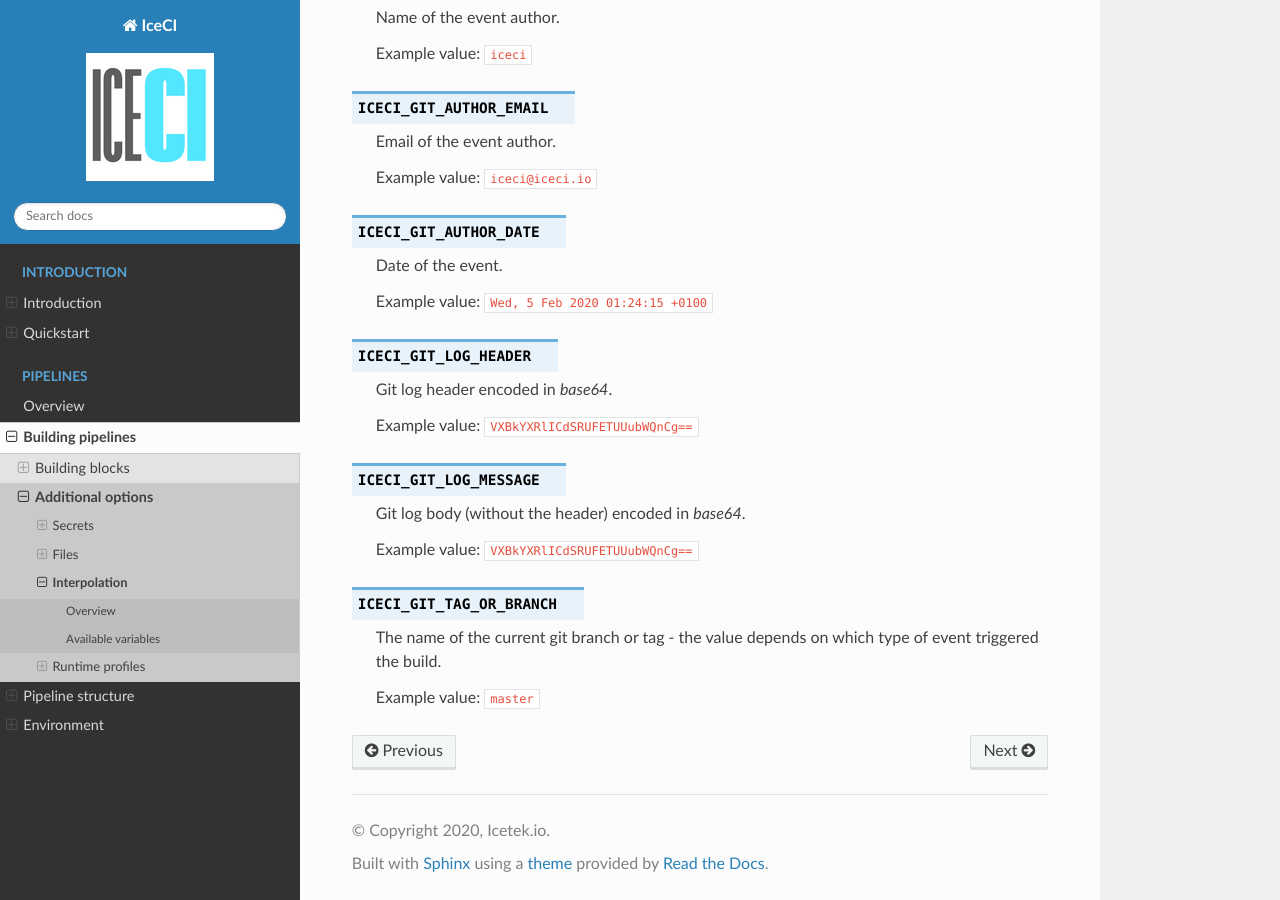
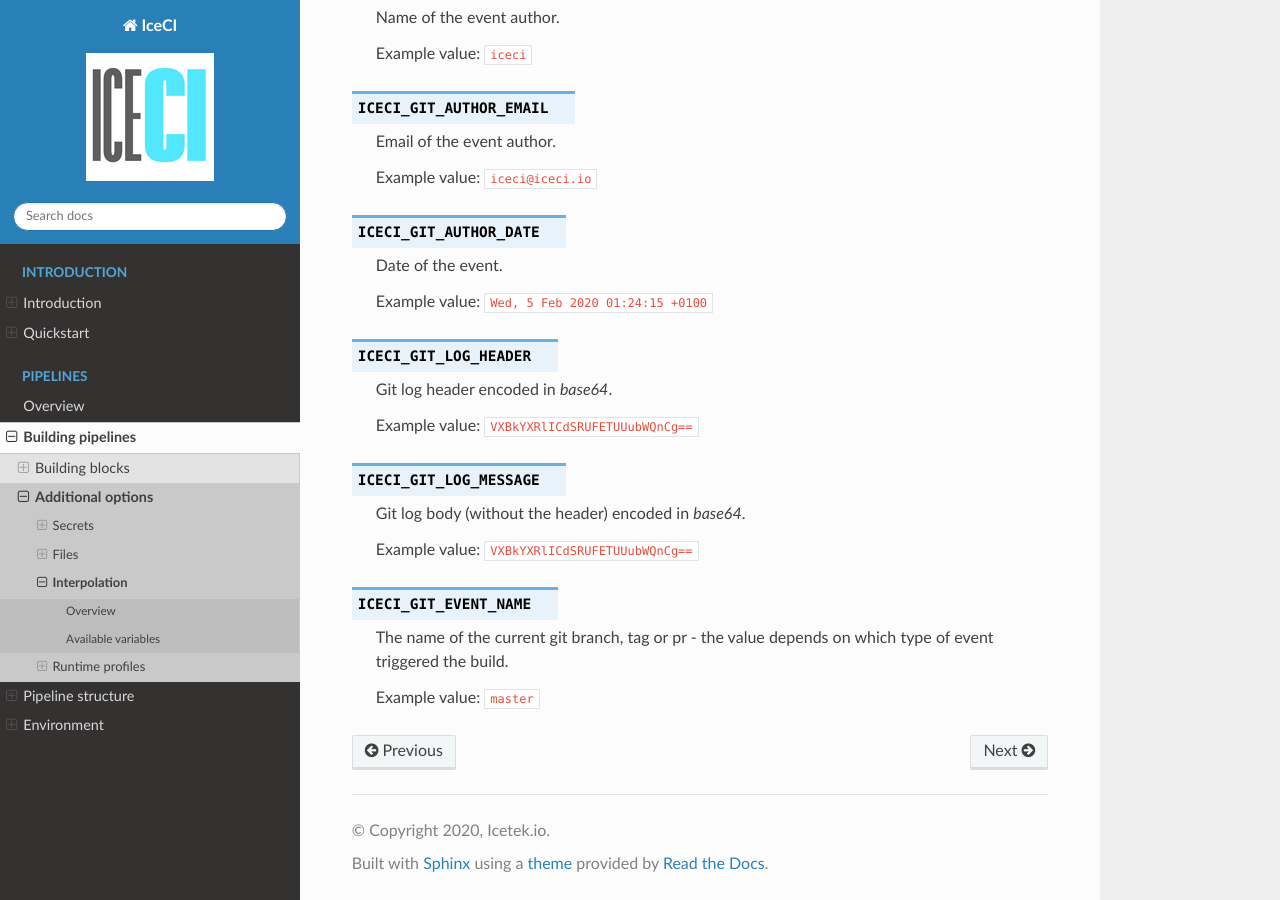
Before and after one commit to IceCI/Documentation, a Sphinx documentation site: the page built from source/pages/pipelines/building_template.rst, in a window 1280 px wide and 900 px high, scrolled down 1947 px. Built offline with Sphinx 7.4.7 and the Read the Docs theme 2.0.0, drawn with Linux system fonts in a browser that asks for light colours.

Commit message:
Updated variable name, updated manifest file (#20)

```diff
--- a/source/pages/pipelines/building_template.rst
+++ b/source/pages/pipelines/building_template.rst
@@ -113,8 +113,8 @@ Available variables
 
   Example value: ``VXBkYXRlICdSRUFETUUubWQnCg==``
 
-.. envvar:: ICECI_GIT_TAG_OR_BRANCH
+.. envvar:: ICECI_GIT_EVENT_NAME
 
-  The name of the current git branch or tag - the value depends on which type of event triggered the build.
+  The name of the current git branch, tag or pr - the value depends on which type of event triggered the build.
 
   Example value: ``master``
--- a/source/pages/quickstart.rst
+++ b/source/pages/quickstart.rst
@@ -44,13 +44,13 @@ You can use a handy all-in-one manifest to install IceCI. Applying it in your cl
 .. code-block:: bash
 
   kubectl apply -f https://raw.githubusercontent.com/IceCI/IceCI/master/manifests/crds.yaml
-  kubectl apply -f https://raw.githubusercontent.com/IceCI/IceCI/master/manifests/one-node.yaml
+  kubectl apply -f https://raw.githubusercontent.com/IceCI/IceCI/master/manifests/minikube.yaml
 
 Once all the applications are running, you're all ready to go.
 
 
 .. note::
-    Apart from the one-node file, kustomize files for all components, and examples of setup can be found as separate files in the IceCI `GitHub repository <https://github.com/IceCI/IceCI>`_
+    Apart from the minikube file, kustomize files for all components, and examples of setup can be found as separate files in the IceCI `GitHub repository <https://github.com/IceCI/IceCI>`_
 
 
 
```
